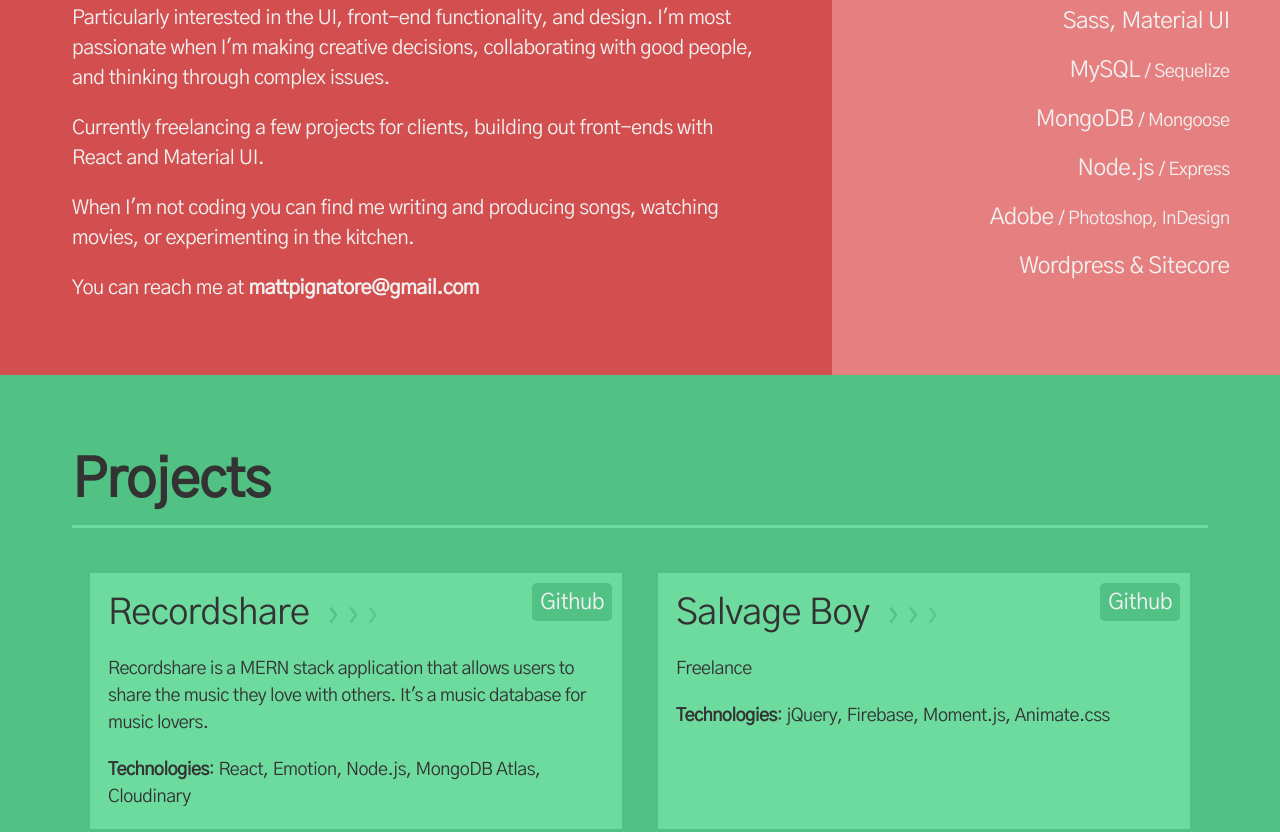
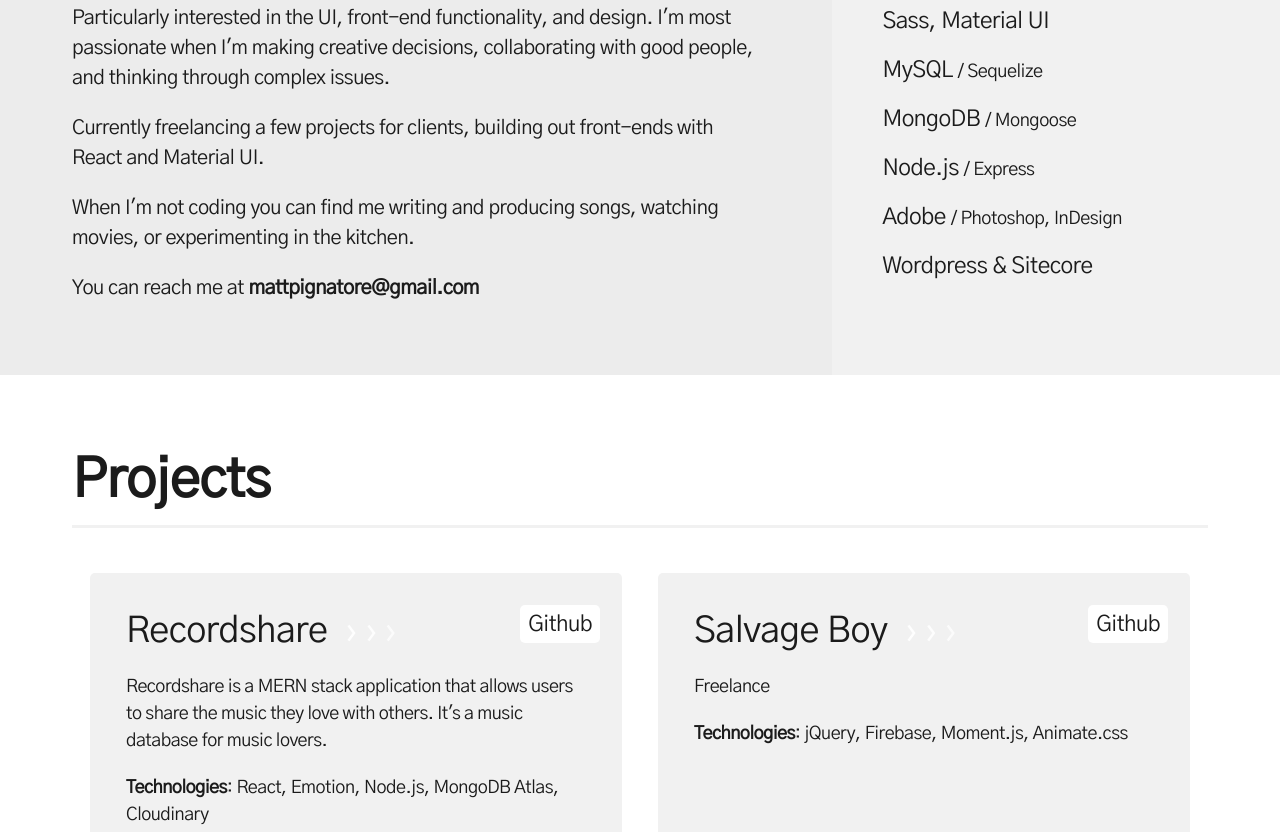
Before and after one commit to mpaitgt/portfolio, a plain HTML site: page index.html in a window 1280 px wide. Shown: the part 1080-1912 px from the top of the page. Drawn offline with Linux system fonts and the light colour scheme.

Commit message:
grayscaled color scheme

```diff
--- a/assets/css/style2.scss
+++ b/assets/css/style2.scss
@@ -5,15 +5,15 @@
   box-sizing: border-box;
 }
 
-$navbg: #333333;
-$about: #d34f4f;
-$skills: #e67f7f;
-$work: #52c284;
-$workitem: #6ddb9e;
+$navbg: #ffffff;
+$about: #ececec;
+$skills: #f1f1f1;
+$work: #fff;
+$workitem: #f1f1f1;
 $resume: #e0e250;
-$interests: #3c62e0;
-$interests2: #849df0;
-$text: #f1f1f1;
+$interests: #ececec;
+$interests2: #919191;
+$text: #1b1b1b;
 
 @mixin view($height, $direction) {
   display: flex;
@@ -158,7 +158,7 @@ $text: #f1f1f1;
       font-size: 0.7em;
       width: 35%;
       background: $skills;
-      text-align: right;
+      text-align: left;
       border-bottom: none;
       padding: 2em;
       h2 {
@@ -184,7 +184,7 @@ $text: #f1f1f1;
     height: 100%;
     font-size: 36px;
     background: $work;
-    color: $navbg;
+    color: $text;
     padding: 2em;
     h2 {
       border-bottom: 3px solid $workitem;
@@ -195,9 +195,10 @@ $text: #f1f1f1;
       grid-template-columns: 50% 50%;
       .project-item {
         background: $workitem;
-        padding: 0.5em;
+        padding: 1em;
         margin: 0.5em;
         position: relative;
+        border-radius: 5px;
         .title {
           font-size: 1em;
         }
@@ -216,7 +217,8 @@ $text: #f1f1f1;
           background: $work;
           padding: 5px 8px;
           border-radius: 5px;
-          margin-right: 10px;
+          margin-right: 1em;
+          margin-top: 1em;
           transition: all 0.5s;
           &:hover {
             transform: scale(1.1);
```
Also changed, not shown: assets/css/style2.css, 1 other file.
